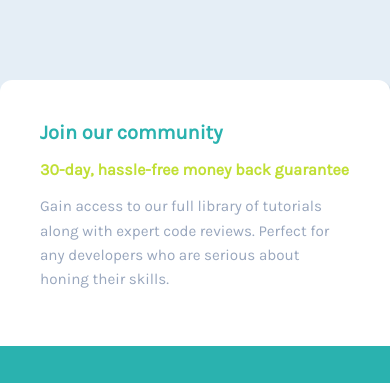
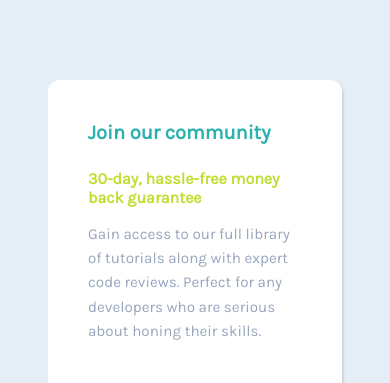
Before and after one commit to omerome83/Single-Price-Grid-Component, a plain HTML site: page index.html in a window 390 px wide. Shown: the top 383 px of the page. Drawn offline with Linux system fonts and the light colour scheme.

Commit message:
Adjusted margins on both desktop and mobile versions. Also changed width value to em.

```diff
--- a/style.css
+++ b/style.css
@@ -24,6 +24,7 @@ body {
 h1 {
   color: var(--primary-cyan);
   font-size: 1.25em;
+  margin-bottom: 1.25em;
 }
 
 h2 {
@@ -68,7 +69,7 @@ li {
     "first-section  first-section"
     "second-section third-section";
   margin: 10em auto 0.75em;
-  max-width: 600px;
+  max-width: 37em;
   border-radius: 0.75em;
   overflow: hidden;
   box-shadow: 2px 2px 2px rgba(0, 0, 0, 0.1);
@@ -138,6 +139,11 @@ li {
 }
 
 @media screen and (max-width: 600px) {
+  body {
+    margin: 0 auto;
+    padding: 3em;
+  }
+
   .main-container {
     display: grid;
     grid-template-columns: repeat(1, 1fr);
@@ -145,7 +151,7 @@ li {
       "first-section"
       "second-section"
       "third-section";
-    margin: 5em auto;
+    margin: 2em auto;
     border-radius: 0.75em;
     box-shadow: 2px 2px 2px rgba(0, 0, 0, 0.1);
     margin-bottom: 0.75em;
```
